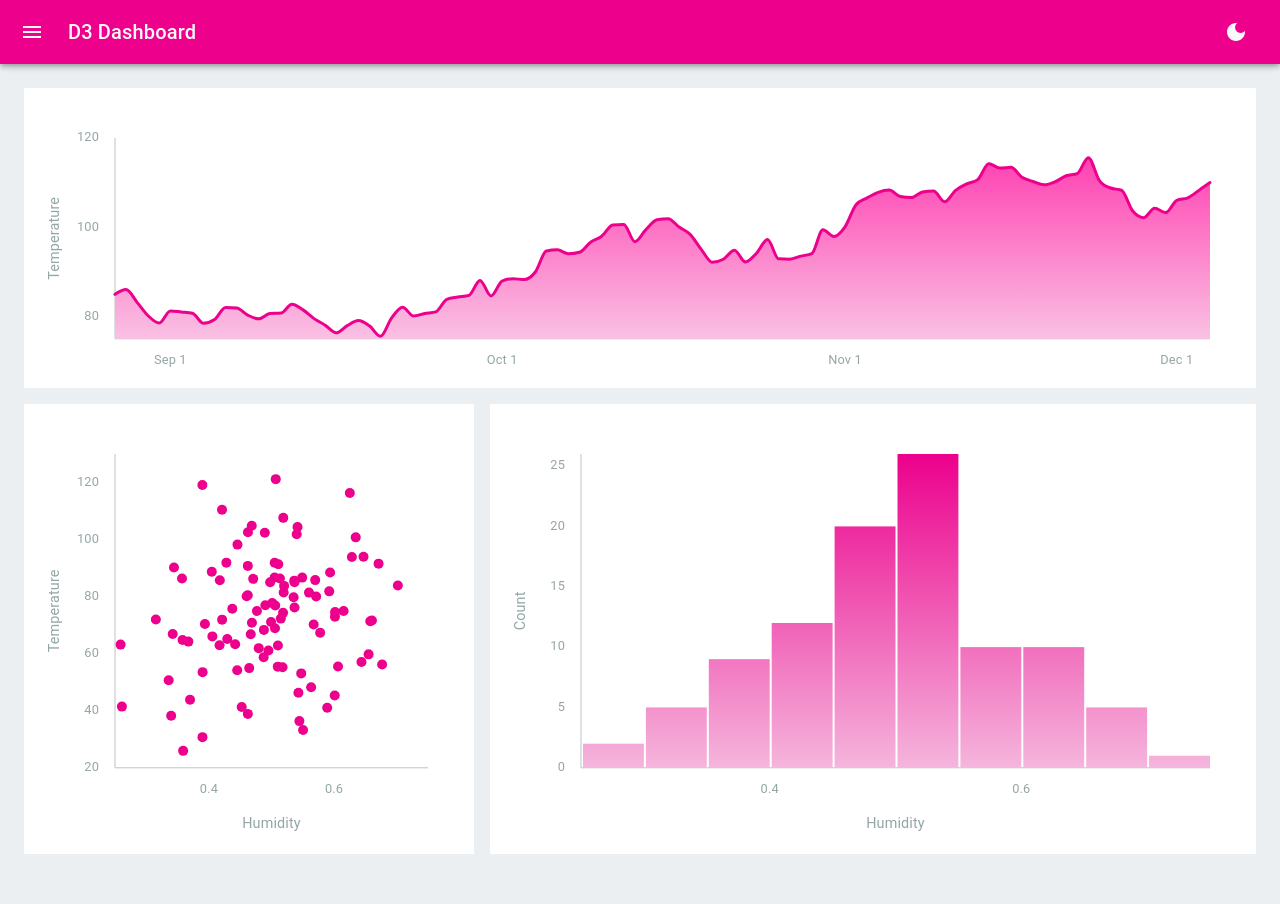
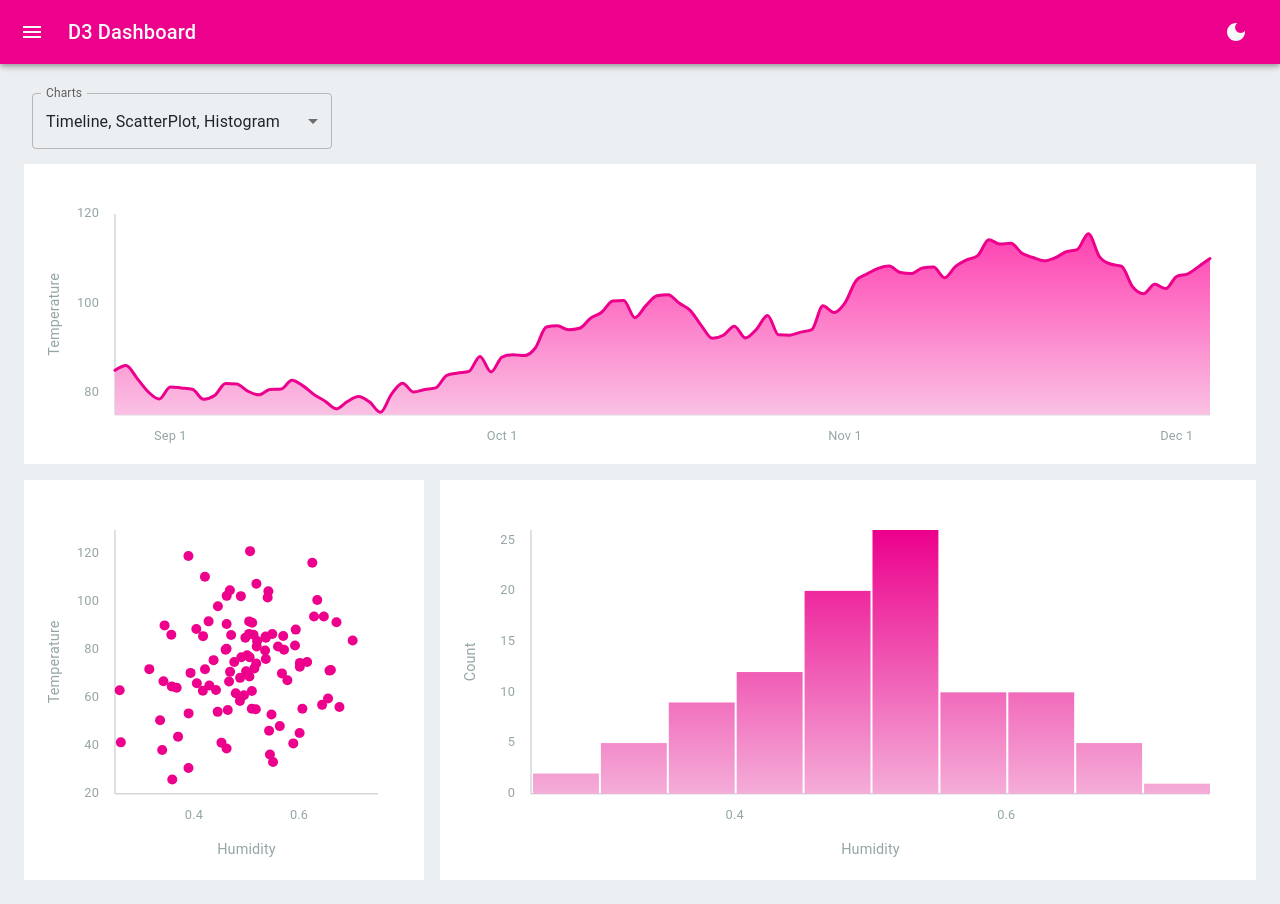
Before and after one commit to renaudjmathieu/data-visualization-d3-react, a React app: page / in a window 1280 px wide. Before the commit the page ends 878 px from the top, so only its background shows below. Built offline with nearby package versions, Linux system fonts and the light colour scheme.

Commit message:
adjust display select on top

```diff
--- a/src/App.jsx
+++ b/src/App.jsx
@@ -231,6 +231,26 @@ const App = (props) => {
                 </AppBar>
                 <Main open={open}>
                     <DrawerHeader />
+                    <FormControl sx={{ m: 1, width: 300 }} className='formOnDesktop'>
+                        <InputLabel id="demo-multiple-checkbox-label">Charts</InputLabel>
+                        <Select
+                            labelId="demo-multiple-checkbox-label"
+                            id="demo-multiple-checkbox"
+                            multiple
+                            value={charts}
+                            onChange={handleChange}
+                            input={<OutlinedInput label="Charts" />}
+                            renderValue={(selected) => selected.join(', ')}
+                            MenuProps={MenuProps}
+                        >
+                            {chartsAvailable.map((chart) => (
+                                <MenuItem className='menuItemOnDesktop' key={chart} value={chart}>
+                                    <Checkbox checked={charts.indexOf(chart) > -1} />
+                                    <ListItemText primary={chart} />
+                                </MenuItem>
+                            ))}
+                        </Select>
+                    </FormControl>
                     <Dashboard selectedCharts={charts} />
                 </Main>
                 <Drawer
@@ -259,7 +279,7 @@ const App = (props) => {
                         </ListItem>
                     </List>
                     <Divider />
-                    <FormControl sx={{ m: 1, width: 220 }}>
+                    <FormControl sx={{ m: 1, width: 220 }} className='formOnMobile'>
                         <InputLabel id="demo-multiple-checkbox-label">Charts</InputLabel>
                         <Select
                             labelId="demo-multiple-checkbox-label"
@@ -298,27 +318,6 @@ const App = (props) => {
                             {theme.direction === 'ltr' ? <ChevronLeftIcon /> : <ChevronRightIcon />}
                         </IconButton>
                     </DrawerHeader>
-                    <Divider />
-                    <FormControl sx={{ m: 1, width: 220 }}>
-                        <InputLabel id="demo-multiple-checkbox-label">Charts</InputLabel>
-                        <Select
-                            labelId="demo-multiple-checkbox-label"
-                            id="demo-multiple-checkbox"
-                            multiple
-                            value={charts}
-                            onChange={handleChange}
-                            input={<OutlinedInput label="Charts" />}
-                            renderValue={(selected) => selected.join(', ')}
-                            MenuProps={MenuProps}
-                        >
-                            {chartsAvailable.map((chart) => (
-                                <MenuItem key={chart} value={chart}>
-                                    <Checkbox checked={charts.indexOf(chart) > -1} />
-                                    <ListItemText primary={chart} />
-                                </MenuItem>
-                            ))}
-                        </Select>
-                    </FormControl>
                 </Drawer>
             </div>
         </ThemeProvider>
--- a/src/styles.css
+++ b/src/styles.css
@@ -45,27 +45,27 @@ h1 {
 
 .Timeline {
     height: 300px;
-    min-width: 450px;
+    min-width: 400px;
     width: calc(100% + 1em);
     margin-bottom: 2em;
 }
 
 .ScatterPlot {
-    height: 450px;
-    width: 450px;
+    height: 400px;
+    width: 400px;
     margin-right: 2em;
 }
 
 .Histogram {
-    height: 450px;
+    height: 400px;
     flex: 1;
     min-width: 250px;
     overflow: hidden;
 }
 
 .Treemap {
-    height: 450px;
-    min-width: 450px;
+    height: 400px;
+    min-width: 400px;
     width: calc(100% + 1em);
     margin-bottom: 2em;
 }
@@ -101,6 +101,7 @@ h1 {
         width: calc(100vw - 48px);
         height: calc(100vw - 48px);
     }
+
     .ScatterPlot .Chart {
         width: calc(100vw - 48px);
         height: calc(100vw - 48px);
@@ -108,6 +109,20 @@ h1 {
 }
 
 @media screen and (max-width: 600px) {
+
+    .formOnDesktop {
+        display: none;
+        visibility: hidden;
+    }
+
+    .formOnDesktop * {
+        display: none;
+        visibility: hidden;
+    }
+
+    main {
+        margin-top: -75px;
+    }
 
     .Timeline {
         min-width: calc(100vw - 48px);
@@ -235,3 +250,12 @@ h1 {
 .light .tick line {
     stroke: #dadada;
 }
+
+.formOnDesktop {
+    margin-top: 5px !important;
+    margin-bottom: 15px !important;
+}
+
+.formOnMobile {
+    margin-top: 30px !important;
+}
```
